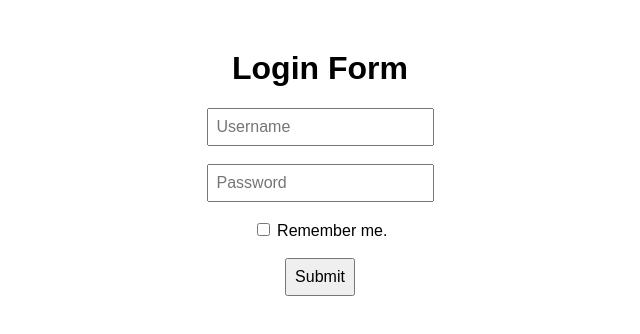
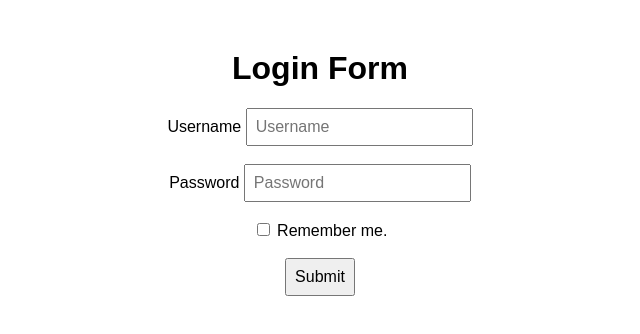
Before and after one commit to acciojob/remember-me-login-form-abhinav0700, a website: page main.html in a window 1280 px wide. Shown: the whole page, without its empty margins (320-960 px from the left). Drawn offline with Linux system fonts and the light colour scheme.

Commit message:
created a submission

```diff
--- a/main.html
+++ b/main.html
@@ -10,7 +10,7 @@
   <h1>Login Form</h1>
 
   <form id="loginForm">
-	  <label for="username">
+	  <label for="username">Username
     <input
       type="text"
       id="username"
@@ -19,7 +19,7 @@
     />
 		  </label>
     <br /><br />
-	  <label for="password">
+	  <label for="password">Password
     <input
       type="password"
       id="password"
```
